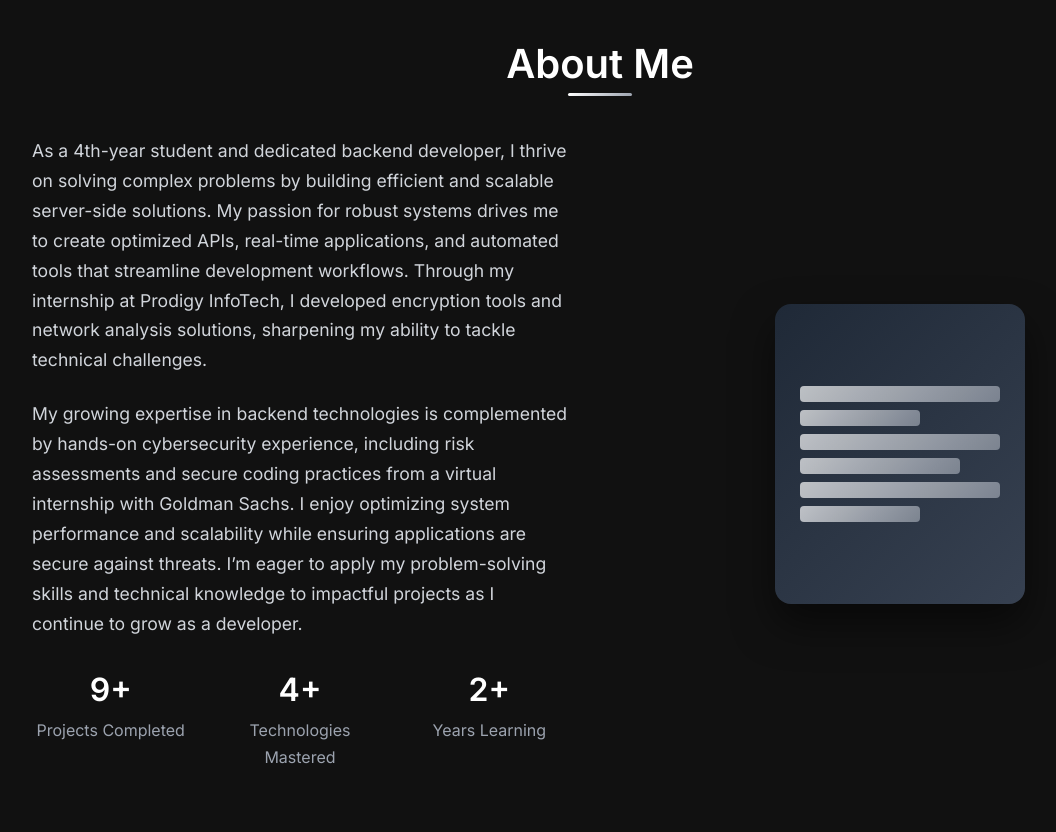
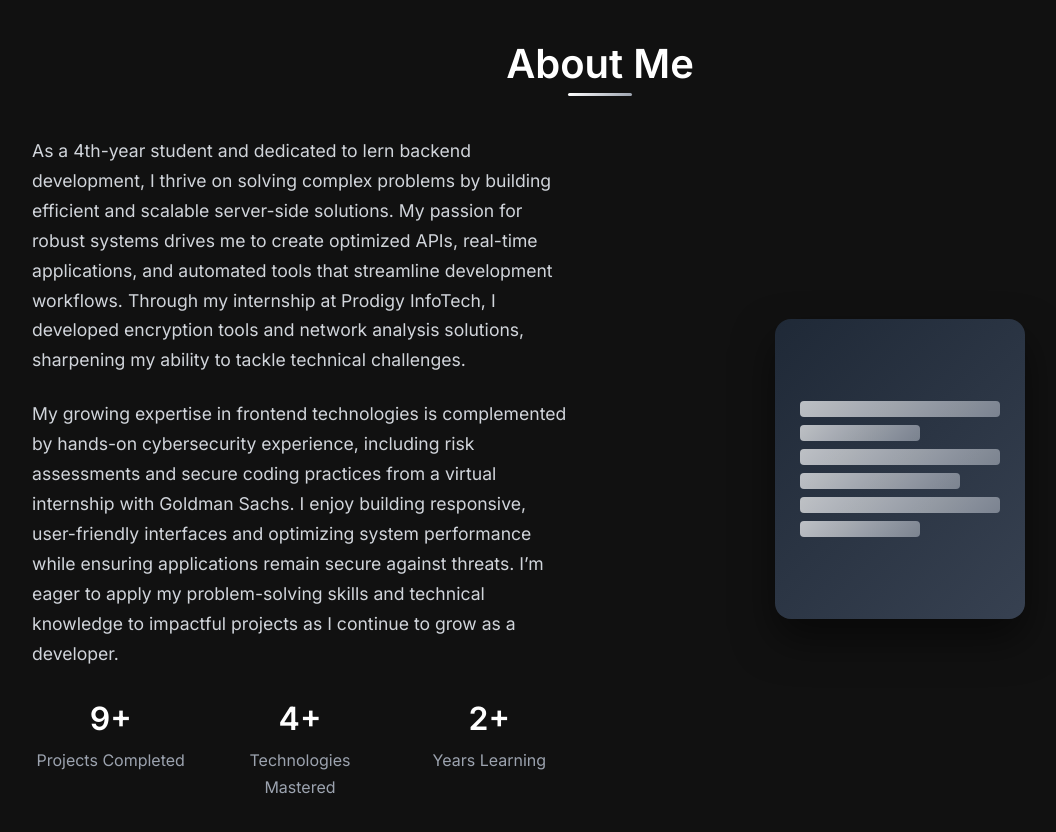
Before and after one commit to rout369/portfolio, a plain HTML site: page index.html in a window 1280 px wide. Shown: the part 760-1592 px from the top of the page, without its empty margins (40-1096 px from the left). Drawn offline with nearby package versions, Linux system fonts and the light colour scheme.

Commit message:
Update index.html

```diff
--- a/index.html
+++ b/index.html
@@ -41,7 +41,7 @@
                 <h1 class="hero-title">
                     Hi, I'm <span class="text-gradient">Biswajit Rout</span>
                 </h1>
-                <p class="hero-subtitle">Backend Developer & Cybersecurity Enthusiast</p>
+                <p class="hero-subtitle">Frontend Developer & Cybersecurity Enthusiast</p>
                 <p class="hero-description">
                     Passionate about building secure, scalable systems and exploring the depths of cybersecurity.
                     Ready to contribute to innovative projects and grow with forward-thinking organizations.
@@ -110,10 +110,10 @@
             <div class="about-content">
                 <div class="about-text">
                     <p class="about-description">
-                        As a 4th-year student and dedicated backend developer, I thrive on solving complex problems by building efficient and scalable server-side solutions. My passion for robust systems drives me to create optimized APIs, real-time applications, and automated tools that streamline development workflows. Through my internship at Prodigy InfoTech, I developed encryption tools and network analysis solutions, sharpening my ability to tackle technical challenges.
+                        As a 4th-year student and dedicated to lern backend development, I thrive on solving complex problems by building efficient and scalable server-side solutions. My passion for robust systems drives me to create optimized APIs, real-time applications, and automated tools that streamline development workflows. Through my internship at Prodigy InfoTech, I developed encryption tools and network analysis solutions, sharpening my ability to tackle technical challenges.
                     </p>
                     <p class="about-description">
-                        My growing expertise in backend technologies is complemented by hands-on cybersecurity experience, including risk assessments and secure coding practices from a virtual internship with Goldman Sachs. I enjoy optimizing system performance and scalability while ensuring applications are secure against threats. I’m eager to apply my problem-solving skills and technical knowledge to impactful projects as I continue to grow as a developer.
+                       My growing expertise in frontend technologies is complemented by hands-on cybersecurity experience, including risk assessments and secure coding practices from a virtual internship with Goldman Sachs. I enjoy building responsive, user-friendly interfaces and optimizing system performance while ensuring applications remain secure against threats. I’m eager to apply my problem-solving skills and technical knowledge to impactful projects as I continue to grow as a developer.
                     </p>
                     <div class="about-stats">
                         <div class="stat">
```
